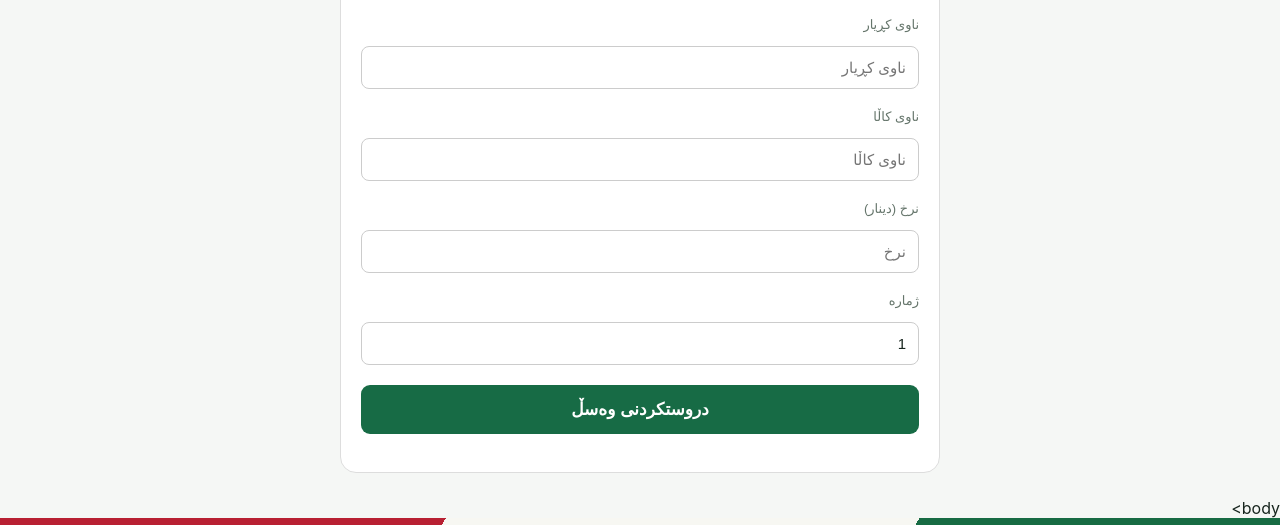
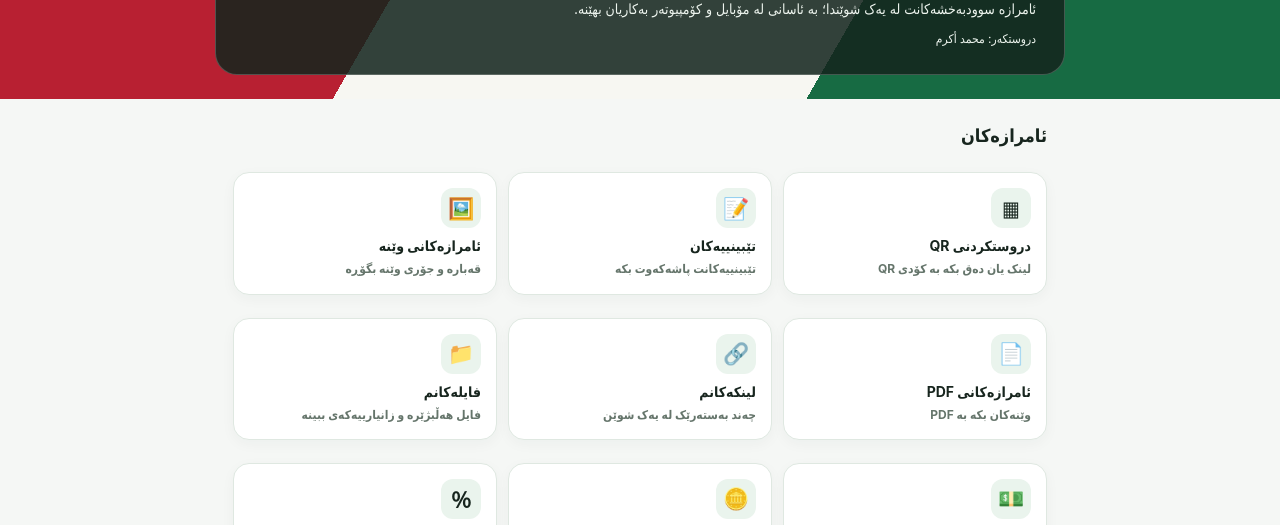
Before and after one commit to hamaakram2009-boop/my-tools, a plain HTML site: page index.html in a window 1280 px wide. Shown: the part 97-622 px from the top of the page. Drawn offline with Linux system fonts and the light colour scheme.

Commit message:
Update index.html

```diff
--- a/index.html
+++ b/index.html
@@ -52,86 +52,7 @@ footer{text-align:center;color:var(--muted);font-size:12px;padding:25px}
 
 </style>
 </head>
-  <!-- ئامرازی دروستکردنی وەسڵ -->
-
-<section id="receipt-tool" style="direction:rtl;max-width:600px;margin:25px auto;padding:20px;background:#fff;border:1px solid #ddd;border-radius:16px;font-family:Arial">
-
-  <h2 style="text-align:center;color:#176b45">🧾 دروستکردنی وەسڵ</h2>
-
-  <label>ناوی کڕیار</label>
-
-  <input id="rCustomer" placeholder="ناوی کڕیار" style="width:100%;padding:12px;margin:8px 0;border:1px solid #ccc;border-radius:8px;box-sizing:border-box">
-
-  <label>ناوی کاڵا</label>
-
-  <input id="rProduct" placeholder="ناوی کاڵا" style="width:100%;padding:12px;margin:8px 0;border:1px solid #ccc;border-radius:8px;box-sizing:border-box">
-
-  <label>نرخ (دینار)</label>
-
-  <input id="rPrice" type="number" min="0" placeholder="نرخ" style="width:100%;padding:12px;margin:8px 0;border:1px solid #ccc;border-radius:8px;box-sizing:border-box">
-
-  <label>ژمارە</label>
-
-  <input id="rQty" type="number" min="1" value="1" style="width:100%;padding:12px;margin:8px 0;border:1px solid #ccc;border-radius:8px;box-sizing:border-box">
-
-  <button onclick="makeReceipt()" style="width:100%;padding:14px;background:#176b45;color:white;border:0;border-radius:9px;font-size:17px;margin-top:12px">دروستکردنی وەسڵ</button>
-
-  <div id="receiptResult" style="margin-top:18px"></div>
-
-</section>
-
-<script>
-
-function makeReceipt(){
-
- const name=document.getElementById('rCustomer').value.trim();
-
- const product=document.getElementById('rProduct').value.trim();
-
- const price=Number(document.getElementById('rPrice').value);
-
- const qty=Number(document.getElementById('rQty').value);
-
- if(!name||!product||price<=0||qty<1){
-
-  alert('تکایە هەموو زانیارییەکان بە دروستی پڕ بکەرەوە');
-
-  return;
-
- }
-
- const total=price*qty;
-
- document.getElementById('receiptResult').innerHTML=
-
- '<div id="receiptPaper" style="padding:18px;border:2px dashed #176b45;border-radius:12px;text-align:center">'+
-
- '<h2>🧾 وەسڵی فرۆشتن</h2>'+
-   <button class="tool" onclick="show('receipt')"><span class="ico">🧾</span><b>دروستکردنی وەسڵ</b><small>وەسڵی فرۆشتن دروست بکە</small></button>
-
- '<p>ناوی کڕیار: '+safeReceipt(name)+'</p>'+
-
- '<p>کاڵا: '+safeReceipt(product)+'</p>'+
-
- '<p>نرخ: '+price.toLocaleString('en-US')+' دینار</p>'+
-
- '<p>ژمارە: '+qty+'</p>'+
-
- '<h3>کۆی گشتی: '+total.toLocaleString('en-US')+' دینار</h3>'+
-
- '<p>سوپاس بۆ کڕینەکەت ❤️</p></div>'+
-
- '<button onclick="window.print()" style="width:100%;padding:12px;margin-top:10px;background:#2457a7;color:white;border:0;border-radius:8px">چاپکردن / پاشەکەوتکردن</button>';
-
-}
-
-function safeReceipt(s){
-
- return s.replace(/[&<>"']/g,c=>({'&':'&amp;','<':'&lt;','>':'&gt;','"':'&quot;',"'":'&#39;'}[c]));
-
-}
-
-</script>body>
+<body>
 
 <div class="welcome-splash" id="welcomeSplash" aria-label="پەیامی کوردستان">
   <div class="welcome-card">
```
